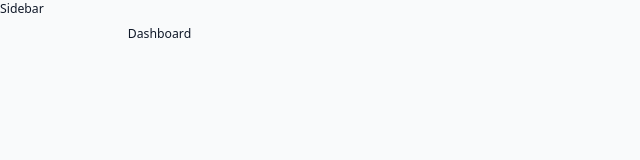
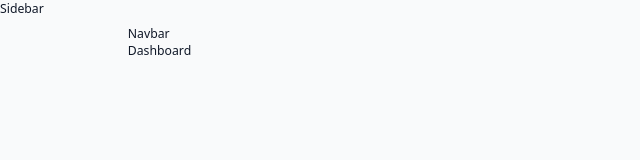
Before and after one commit to brandalx/IMD-Dashboard, a Next.js app in the folder client/: page / in a window 1280 px wide. Shown: the top 160 px of the page, without its empty margins (0-640 px from the left). Built offline with nearby package versions, Linux system fonts and the light colour scheme.

Commit message:
feat: navbar init

```diff
--- /dev/null
+++ b/client/src/app/(components)/Navbar.tsx
@@ -0,0 +1,5 @@
+const Navbar = () => {
+  return <div>Navbar</div>;
+};
+
+export default Navbar;
--- a/client/src/app/dashboardWrapper.tsx
+++ b/client/src/app/dashboardWrapper.tsx
@@ -1,10 +1,12 @@
 import React from "react";
+import Navbar from "./(components)/Navbar";
 
 const DashboardWrapper = ({ children }: { children: React.ReactNode }) => {
   return (
     <div className={`dark flex bg-gray-50 text-gray-900 w-full min-h-screen `}>
       Sidebar
       <main className="flex  flex-col w-full h-full py-7 px-9 bg-gray-50 md:pl-24">
+        <Navbar />
         {children}
       </main>
     </div>
```
